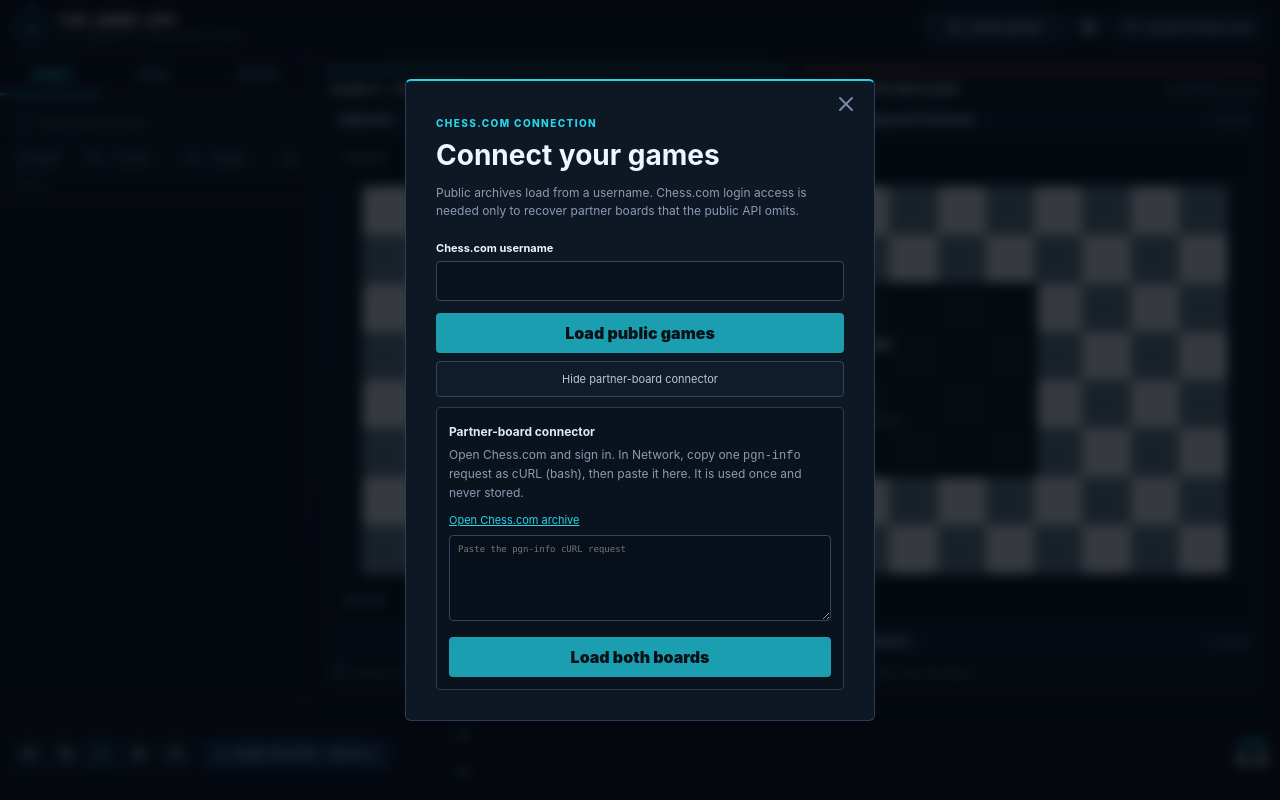
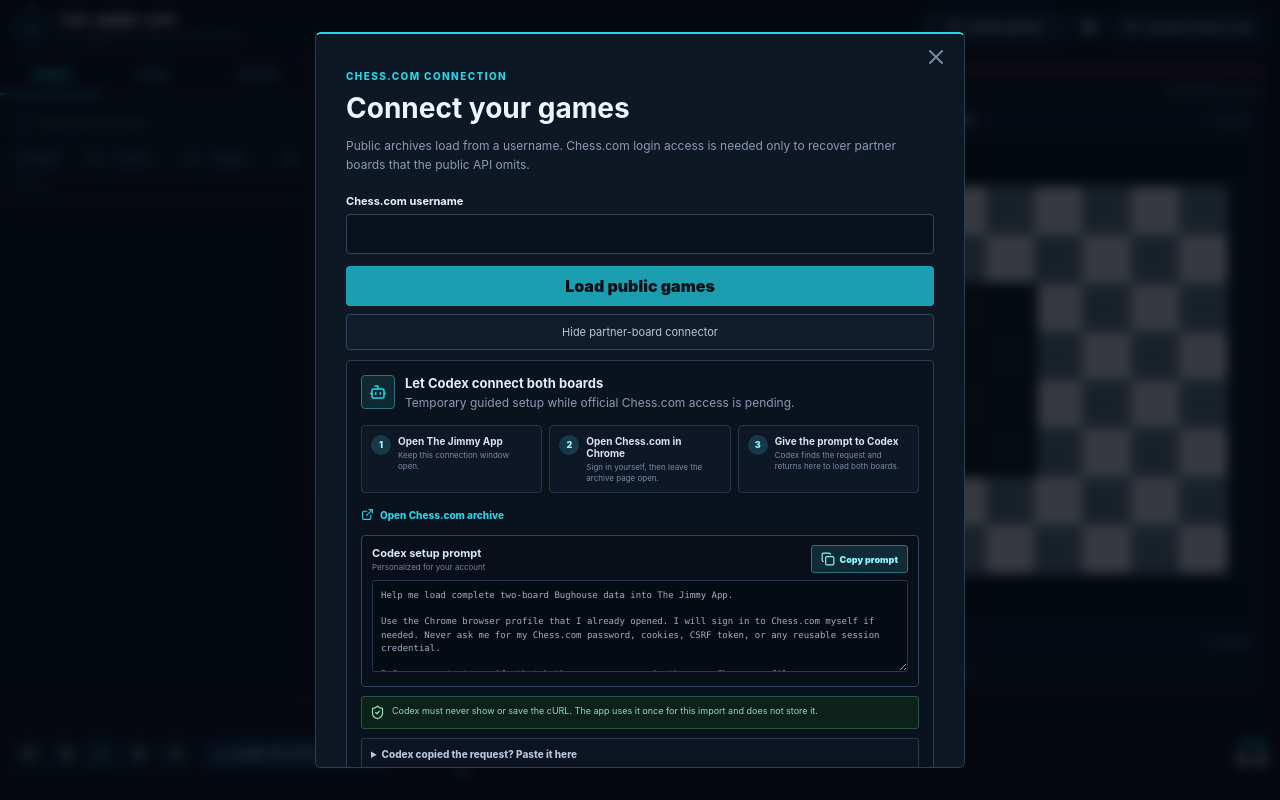
Before and after one commit to thejimmyapp/The-jimmy-app, a React (Vite) app in the folder frontend/: page / in a window 1280 px wide. Both pictures are taken after a click on the button "Load complete two-board data". Built offline with nearby package versions, Linux system fonts and the light colour scheme.

Commit message:
Add guided Codex partner-board connector

```diff
--- a/frontend/src/App.tsx
+++ b/frontend/src/App.tsx
@@ -1,7 +1,8 @@
 import { useMutation, useQuery } from "@tanstack/react-query";
-import { Check, Copy, LogOut, Palette, Radio, Redo2, RotateCcw, Settings, Undo2, UserRoundPlus, Users, X } from "lucide-react";
+import { Bot, Check, Copy, ExternalLink, LogOut, Palette, Radio, Redo2, RotateCcw, Settings, ShieldCheck, Undo2, UserRoundPlus, Users, X } from "lucide-react";
 import { CSSProperties, FormEvent, useEffect, useRef, useState } from "react";
 import { api } from "./api";
+import { buildChessComConnectorPrompt } from "./chesscomConnectorPrompt";
 import { BoardPanel } from "./components/BoardPanel";
 import { SidePanel } from "./components/SidePanel";
 import { Timeline } from "./components/Timeline";
@@ -65,6 +66,7 @@
   const [usernameDraft, setUsernameDraft] = useState(store.username);
   const [authenticatedOpen, setAuthenticatedOpen] = useState(false);
   const [curlText, setCurlText] = useState("");
+  const [setupPromptCopied, setSetupPromptCopied] = useState(false);
   const [shareCopied, setShareCopied] = useState(false);
   const gamesQuery = useQuery({ queryKey: ["games", store.username], queryFn: () => api.games(store.username), enabled: Boolean(store.username) });
   const roomQuery = useQuery({ queryKey: ["room", store.roomId], queryFn: () => api.room(store.roomId as string), enabled: Boolean(store.roomId) });
@@ -115,6 +117,12 @@
     setShareCopied(true);
     window.setTimeout(() => setShareCopied(false), 1800);
   };
+  const connectorPrompt = buildChessComConnectorPrompt(usernameDraft, location.origin);
+  const copyConnectorPrompt = async () => {
+    await navigator.clipboard.writeText(connectorPrompt);
+    setSetupPromptCopied(true);
+    window.setTimeout(() => setSetupPromptCopied(false), 1800);
+  };
 
   return (
     <main className="app-shell" data-board-theme={boardTheme} data-piece-style={pieceStyle} data-piece-size={pieceSize}>
@@ -153,7 +161,7 @@
       <Timeline />
       {connectOpen && (
         <div className="modal-backdrop" role="presentation">
-          <form className="connect-modal" onSubmit={connect}>
+          <form className={`connect-modal ${authenticatedOpen ? "connector-mode" : ""}`} onSubmit={connect}>
             <button type="button" className="modal-close" onClick={() => setConnectOpen(false)} aria-label="Close"><X /></button>
             <span className="modal-kicker">CHESS.COM CONNECTION</span>
             <h1>Connect your games</h1>
@@ -164,10 +172,29 @@
             <button type="button" className="authenticated-toggle" onClick={() => setAuthenticatedOpen(!authenticatedOpen)}>{authenticatedOpen ? "Hide partner-board connector" : "Load complete two-board data"}</button>
             {authenticatedOpen && (
               <section className="authenticated-panel">
-                <strong>Partner-board connector</strong>
-                <p>Open Chess.com and sign in. In Network, copy one <code>pgn-info</code> request as cURL (bash), then paste it here. It is used once and never stored.</p>
-                <a href="https://www.chess.com/games/archive" target="_blank" rel="noreferrer">Open Chess.com archive</a>
-                <textarea value={curlText} onChange={(event) => setCurlText(event.target.value)} placeholder="Paste the pgn-info cURL request" spellCheck={false} />
+                <div className="connector-heading">
+                  <span className="connector-icon"><Bot size={18} /></span>
+                  <div>
+                    <strong>Let Codex connect both boards</strong>
+                    <p>Temporary guided setup while official Chess.com access is pending.</p>
+                  </div>
+                </div>
+                <ol className="connector-checklist">
+                  <li><span>1</span><div><strong>Open The Jimmy App</strong><small>Keep this connection window open.</small></div></li>
+                  <li><span>2</span><div><strong>Open Chess.com in Chrome</strong><small>Sign in yourself, then leave the archive page open.</small></div></li>
+                  <li><span>3</span><div><strong>Give the prompt to Codex</strong><small>Codex finds the request and returns here to load both boards.</small></div></li>
+                </ol>
+                <a className="archive-link" href="https://www.chess.com/games/archive" target="_blank" rel="noreferrer"><ExternalLink size={13} /> Open Chess.com archive</a>
+                <div className="prompt-box">
+                  <div><strong>Codex setup prompt</strong><small>Personalized for {usernameDraft.trim() || "your account"}</small></div>
+                  <button type="button" onClick={() => void copyConnectorPrompt()}>{setupPromptCopied ? <Check size={14} /> : <Copy size={14} />}{setupPromptCopied ? "Copied" : "Copy prompt"}</button>
+                  <textarea readOnly value={connectorPrompt} aria-label="Codex setup prompt" />
+                </div>
+                <div className="connector-privacy"><ShieldCheck size={15} /><span>Codex must never show or save the cURL. The app uses it once for this import and does not store it.</span></div>
+                <details className="manual-connector">
+                  <summary>Codex copied the request? Paste it here</summary>
+                  <textarea value={curlText} onChange={(event) => setCurlText(event.target.value)} placeholder="Paste the pgn-info cURL request" spellCheck={false} />
+                </details>
                 {enrichMutation.error && <div className="form-error">{enrichMutation.error.message}</div>}
                 {enrichMutation.data && <div className="connector-success">Loaded {enrichMutation.data.enriched} complete games. Credentials stored: no.</div>}
                 <button type="button" className="primary" disabled={curlText.length < 40 || enrichMutation.isPending} onClick={() => enrichMutation.mutate()}>{enrichMutation.isPending ? "Loading both boards…" : "Load both boards"}</button>
--- /dev/null
+++ b/frontend/src/chesscomConnectorPrompt.ts
@@ -0,0 +1,28 @@
+export const buildChessComConnectorPrompt = (username: string, appUrl: string): string => {
+  const account = username.trim() || "<CHESS.COM USERNAME>";
+  const trustedAppUrl = appUrl.replace(/\/$/, "");
+
+  return `Help me load complete two-board Bughouse data into The Jimmy App.
+
+Use the Chrome browser profile that I already opened. I will sign in to Chess.com myself if needed. Never ask me for my Chess.com password, cookies, CSRF token, or any reusable session credential.
+
+Before you start, verify that both pages are open in the same Chrome profile:
+1. The Jimmy App: ${trustedAppUrl}
+2. Chess.com archive: https://www.chess.com/games/archive
+
+Chess.com username: ${account}
+
+Then do the following:
+1. Confirm that Chess.com is already signed in. If it is not, stop and ask me to sign in myself.
+2. In Chrome DevTools, open Network, keep Fetch/XHR visible, and filter for "pgn-info".
+3. Refresh the Chess.com archive or open one of my Bughouse games until a successful pgn-info request appears.
+4. Copy that single request as cURL (bash).
+5. Do not print the cURL in chat, save it to a file, commit it, log it, or send it anywhere except the trusted Jimmy App page above.
+6. In The Jimmy App, open "Connect Chess.com", enter "${account}", expand "Load complete two-board data", paste the cURL into the private connector field, and click "Load both boards".
+7. Wait for the import to finish. Report only how many games were checked, enriched, and still lack a second board. Never repeat any authentication header or cookie in your response.
+8. Clear the sensitive cURL from the clipboard and close DevTools when finished.
+
+If browser automation cannot inspect Chrome DevTools Network directly, guide me through only the minimum clicks needed to copy the pgn-info request, then take over again to paste it into The Jimmy App and finish the enrichment.
+
+This is a temporary connector while The Jimmy App waits for supported Chess.com developer access. Stop immediately if the destination domain differs from ${trustedAppUrl}.`;
+};
--- a/frontend/src/styles.css
+++ b/frontend/src/styles.css
@@ -598,3 +598,199 @@
   background: #2a1218;
   color: #ff95a3;
 }
+
+/* Temporary guided Chess.com connector. */
+.connect-modal.connector-mode {
+  width: min(650px, 92vw);
+}
+.authenticated-panel {
+  padding: 14px;
+}
+.connector-heading {
+  display: flex;
+  align-items: flex-start;
+  gap: 10px;
+}
+.connector-heading > div {
+  min-width: 0;
+}
+.connector-heading strong {
+  display: block;
+  color: #e4edf8;
+  font-size: 13px;
+}
+.connector-heading p {
+  margin: 3px 0 0;
+}
+.connector-icon {
+  width: 34px;
+  height: 34px;
+  flex: 0 0 34px;
+  display: grid;
+  place-items: center;
+  border: 1px solid #2d7180;
+  border-radius: 4px;
+  background: #102832;
+  color: var(--cyan);
+}
+.connector-checklist {
+  display: grid;
+  grid-template-columns: repeat(3, minmax(0, 1fr));
+  gap: 7px;
+  margin: 12px 0;
+  padding: 0;
+  list-style: none;
+}
+.connector-checklist li {
+  min-width: 0;
+  display: flex;
+  gap: 7px;
+  padding: 9px;
+  border: 1px solid #23334a;
+  border-radius: 4px;
+  background: #0d1725;
+}
+.connector-checklist li > span {
+  width: 20px;
+  height: 20px;
+  flex: 0 0 20px;
+  display: grid;
+  place-items: center;
+  border-radius: 50%;
+  background: #173846;
+  color: #8ff4ff;
+  font-size: 9px;
+  font-weight: 900;
+}
+.connector-checklist li div {
+  min-width: 0;
+}
+.connector-checklist strong,
+.connector-checklist small {
+  display: block;
+}
+.connector-checklist strong {
+  color: #d9e5f3;
+  font-size: 10px;
+}
+.connector-checklist small {
+  margin-top: 3px;
+  color: #788ba5;
+  font-size: 8px;
+  line-height: 1.35;
+}
+.authenticated-panel .archive-link {
+  display: inline-flex;
+  align-items: center;
+  gap: 6px;
+  margin-bottom: 0;
+  color: var(--cyan);
+  font-size: 10px;
+  font-weight: 800;
+  text-decoration: none;
+}
+.prompt-box {
+  position: relative;
+  margin-top: 10px;
+  padding: 10px;
+  border: 1px solid #30445f;
+  border-radius: 4px;
+  background: #080f19;
+}
+.prompt-box > div {
+  padding-right: 110px;
+}
+.prompt-box > div strong,
+.prompt-box > div small {
+  display: block;
+}
+.prompt-box > div strong {
+  color: #dce9f8;
+  font-size: 11px;
+}
+.prompt-box > div small {
+  margin-top: 2px;
+  color: #71849e;
+  font-size: 8px;
+}
+.prompt-box > button {
+  position: absolute;
+  top: 9px;
+  right: 10px;
+  height: 28px;
+  display: flex;
+  align-items: center;
+  gap: 5px;
+  padding: 0 9px;
+  border: 1px solid #287485;
+  border-radius: 3px;
+  background: #102b35;
+  color: #8ff4ff;
+  font-size: 9px;
+  font-weight: 900;
+  cursor: pointer;
+}
+.authenticated-panel .prompt-box textarea {
+  width: 100%;
+  height: 92px;
+  margin-top: 8px;
+  resize: vertical;
+  border: 1px solid #263852;
+  border-radius: 3px;
+  background: #050b13;
+  color: #9fb0c5;
+  padding: 8px;
+  font: 9px/1.45 Consolas, monospace;
+}
+.connector-privacy {
+  display: flex;
+  align-items: flex-start;
+  gap: 7px;
+  margin-top: 9px;
+  padding: 8px;
+  border: 1px solid #285542;
+  border-radius: 3px;
+  background: #0c211a;
+  color: #8edbb8;
+  font-size: 9px;
+  line-height: 1.4;
+}
+.connector-privacy svg {
+  flex: 0 0 auto;
+}
+.manual-connector {
+  margin-top: 9px;
+  border: 1px solid #263850;
+  border-radius: 3px;
+  background: #0b1420;
+}
+.manual-connector summary {
+  padding: 9px;
+  color: #b5c5d9;
+  font-size: 10px;
+  font-weight: 800;
+  cursor: pointer;
+}
+.authenticated-panel .manual-connector textarea {
+  width: calc(100% - 16px);
+  height: 76px;
+  margin: 0 8px 8px;
+  resize: vertical;
+  border: 1px solid #34445d;
+  border-radius: 3px;
+  background: #07101a;
+  color: #dce8f5;
+  padding: 8px;
+  font: 9px Consolas, monospace;
+}
+@media (max-width: 700px) {
+  .connector-checklist {
+    grid-template-columns: 1fr;
+  }
+  .connect-modal.connector-mode {
+    padding: 22px 18px;
+  }
+  .authenticated-panel .prompt-box textarea {
+    height: 120px;
+  }
+}
```
Also changed, not shown: 1 other file (tests, documents, lock files or other folders).
